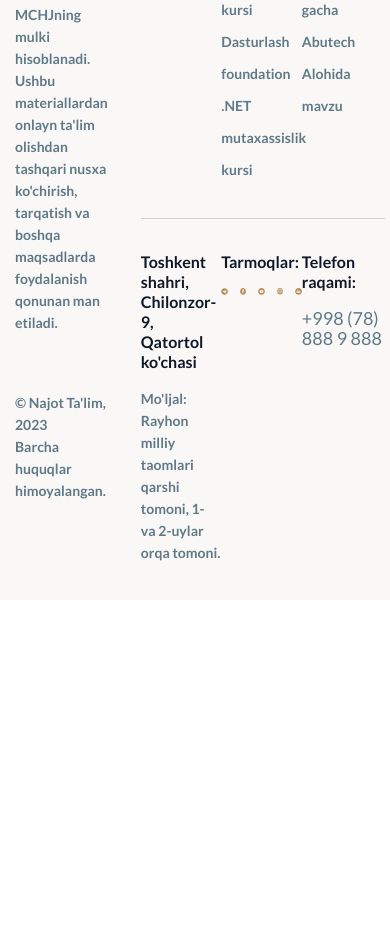
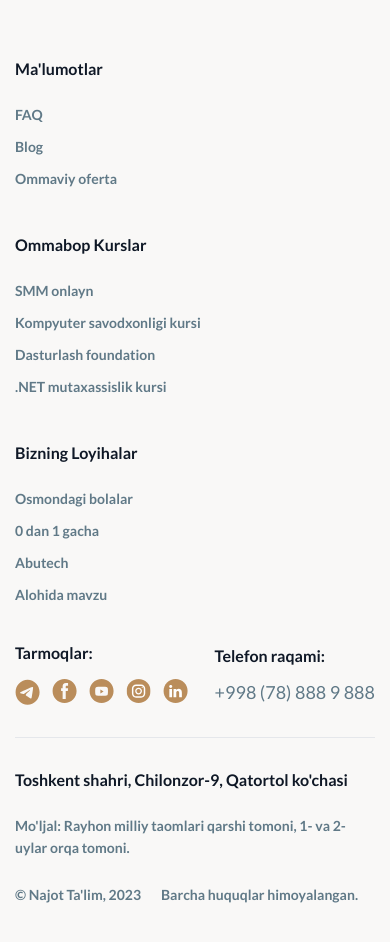
Before and after one commit to Ismoil4432/vuex-team-contest-4, a Vue app: page / in a window 390 px wide. Shown: the part 5523-6465 px from the top of the page. Before the commit the page ends 6123 px from the top, so only its background shows below. Built offline with nearby package versions, Linux system fonts and the light colour scheme.

Commit message:
footerd section responsive done

```diff
--- /dev/null
+++ b/src/components/Footer/Copyright.vue
@@ -0,0 +1,16 @@
+<template>
+  <div class="flex sm:block gap-5">
+    <h4
+      class="font-bold text-[14px] leading-[22px] text-[#607987] lg:mt-[58px]"
+    >
+      © Najot Ta'lim, 2023
+    </h4>
+    <p class="font-semibold text-[14px] leading-[22px] text-[#607987]">
+      Barcha huquqlar himoyalangan.
+    </p>
+  </div>
+</template>
+
+<script setup></script>
+
+<style lang="scss" scoped></style>
--- a/src/components/Footer/Footer.vue
+++ b/src/components/Footer/Footer.vue
@@ -1,8 +1,8 @@
 <template>
   <footer class="bg-[#F9F8F7] pt-[26px] pb-[36px]">
     <Container>
-      <div class="flex gap-[33px]">
-        <div class="flex flex-col w-[255px]">
+      <div class="flex flex-col md:flex-row gap-[33px]">
+        <div class="flex flex-col md:w-[255px]">
           <div>
             <a class="block mb-[16px]" href="/"
               ><img src="/images/logo.svg" alt=""
@@ -15,27 +15,18 @@
             </p>
           </div>
 
-          <div>
-            <h4
-              class="font-bold text-[14px] leading-[22px] text-[#607987] mt-[58px]"
-            >
-              © Najot Ta'lim, 2023
-            </h4>
-            <p class="font-semibold text-[14px] leading-[22px] text-[#607987]">
-              Barcha huquqlar himoyalangan.
-            </p>
-          </div>
+          <Copyright class="hidden lg:block" />
         </div>
 
-        <div class="w-[75%]">
-          <div class="flex pb-[32px]">
-            <div class="w-[33%]">
+        <div class="md:w-[75%]">
+          <div class="sm:grid grid-cols-3 gap-5 pb-[32px]">
+            <div class="">
               <h3
-                class="font-bold text-[16px] leading-[20px] text-[#0F1826] mt-[10px]"
+                class="font-bold text-[16px] leading-[20px] text-[#0F1826] mt-10 sm:mt-[10px]"
               >
                 Ma'lumotlar
               </h3>
-              <ul class="mt-[34px]">
+              <ul class="mt-5 sm:mt-[34px]">
                 <li>
                   <a
                     class="font-semibold text-[14px] leading-[32px] text-[#607987] block hover:underline"
@@ -60,13 +51,13 @@
               </ul>
             </div>
 
-            <div class="w-[33%]">
+            <div class="">
               <h3
-                class="font-bold text-[16px] leading-[20px] text-[#0F1826] mt-[10px]"
+                class="font-bold text-[16px] leading-[20px] text-[#0F1826] mt-10 sm:mt-[10px]"
               >
                 Ommabop Kurslar
               </h3>
-              <ul class="mt-[34px]">
+              <ul class="mt-5 sm:mt-[34px]">
                 <li>
                   <a
                     class="font-semibold text-[14px] leading-[32px] text-[#607987] block hover:underline"
@@ -98,13 +89,13 @@
               </ul>
             </div>
 
-            <div class="w-[33%]">
+            <div class="">
               <h3
-                class="font-bold text-[16px] leading-[20px] text-[#0F1826] mt-[10px]"
+                class="font-bold text-[16px] leading-[20px] text-[#0F1826] mt-10 sm:mt-[10px]"
               >
                 Bizning Loyihalar
               </h3>
-              <ul class="mt-[34px]">
+              <ul class="mt-5 sm:mt-[34px]">
                 <li>
                   <a
                     class="font-semibold text-[14px] leading-[32px] text-[#607987] block hover:underline"
@@ -137,61 +128,27 @@
             </div>
           </div>
 
-          <div class="flex border-t border-[#81755C4D] pt-[33px]">
-            <div class="w-[33%]">
-              <h3
-                class="font-bold text-[16px] leading-[20px] text-[#0F1826] mb-[16px] mr-[20px]"
-              >
-                Toshkent shahri, Chilonzor-9, Qatortol ko'chasi
-              </h3>
-              <p
-                class="font-semibold text-[14px] leading-[22px] text-[#607987]"
-              >
-                Mo'ljal: Rayhon milliy taomlari qarshi tomoni, 1- va 2-uylar
-                orqa tomoni.
-              </p>
-            </div>
+          <div
+            class="grid-cols-3 gap-5 lg:border-t border-[#81755C4D] pt-[33px] hidden lg:grid"
+          >
+            <Location />
 
-            <div class="w-[33%]">
-              <h3
-                class="font-bold text-[16px] leading-[20px] text-[#0F1826] mb-[16px]"
-              >
-                Tarmoqlar:
-              </h3>
-              <ul class="flex gap-[12px]">
-                <li>
-                  <a href="#"><img src="/images/link-telegram.svg" alt="" /></a>
-                </li>
-                <li>
-                  <a href="#"><img src="/images/link-facebook.svg" alt="" /></a>
-                </li>
-                <li>
-                  <a href="#"><img src="/images/link-you-tube.svg" alt="" /></a>
-                </li>
-                <li>
-                  <a href="#"
-                    ><img src="/images/link-instagram.svg" alt=""
-                  /></a>
-                </li>
-                <li>
-                  <a href="#"><img src="/images/link-linkedin.svg" alt="" /></a>
-                </li>
-              </ul>
-            </div>
+            <SocialMedia />
 
-            <div class="w-[33%]">
-              <h3
-                class="font-bold text-[16px] leading-[20px] text-[#0F1826] mb-[16px]"
-              >
-                Telefon raqami:
-              </h3>
-              <a
-                class="font-medium text-[18px] leading-[20px] text-[#607987] block hover:underline"
-                href="tel:+998788889888"
-                >+998 (78) 888 9 888</a
-              >
-            </div>
+            <Phone />
           </div>
+        </div>
+      </div>
+
+      <div class="block lg:hidden">
+        <div class="flex justify-between items-center gap-5 pb-8">
+          <SocialMedia />
+
+          <Phone />
+        </div>
+
+        <div class="border-t pt-8">
+          <Location />
         </div>
       </div>
     </Container>
--- /dev/null
+++ b/src/components/Footer/Location.vue
@@ -0,0 +1,21 @@
+<template>
+  <div class="block sm:flex lg:block items-center justify-between gap-5">
+    <h3
+      class="font-bold text-[16px] leading-[20px] text-[#0F1826] mb-[25px] sm:mb-0 lg:mb-[16px] lg:mr-[20px]"
+    >
+      Toshkent shahri, Chilonzor-9, Qatortol ko'chasi
+    </h3>
+
+    <p
+      class="font-semibold text-[14px] leading-[22px] text-[#607987] mb-[25px] sm:mb-0"
+    >
+      Mo'ljal: Rayhon milliy taomlari qarshi tomoni, 1- va 2-uylar orqa tomoni.
+    </p>
+
+    <Copyright class="block lg:hidden" />
+  </div>
+</template>
+
+<script setup></script>
+
+<style lang="scss" scoped></style>
--- /dev/null
+++ b/src/components/Footer/Phone.vue
@@ -0,0 +1,19 @@
+<template>
+  <div class="block sm:flex lg:block items-center gap-5">
+    <h3
+      class="font-bold text-[16px] leading-[20px] text-[#0F1826] mb-[16px] sm:mb-0 lg:mb-[16px]"
+    >
+      Telefon raqami:
+    </h3>
+    <a
+      class="font-medium text-[18px] leading-[20px] text-[#607987] block hover:underline"
+      href="tel:+998788889888"
+    >
+      +998 (78) 888 9 888
+    </a>
+  </div>
+</template>
+
+<script setup></script>
+
+<style lang="scss" scoped></style>
--- /dev/null
+++ b/src/components/Footer/SocialMedia.vue
@@ -0,0 +1,31 @@
+<template>
+  <div class="block sm:flex lg:block items-center gap-5">
+    <h3
+      class="font-bold text-[16px] leading-[20px] text-[#0F1826] mb-[16px] sm:mb-0 lg:mb-[16px]"
+    >
+      Tarmoqlar:
+    </h3>
+
+    <ul class="flex gap-[12px]">
+      <li>
+        <a href="#"><img src="/images/link-telegram.svg" alt="" /></a>
+      </li>
+      <li>
+        <a href="#"><img src="/images/link-facebook.svg" alt="" /></a>
+      </li>
+      <li>
+        <a href="#"><img src="/images/link-you-tube.svg" alt="" /></a>
+      </li>
+      <li>
+        <a href="#"><img src="/images/link-instagram.svg" alt="" /></a>
+      </li>
+      <li>
+        <a href="#"><img src="/images/link-linkedin.svg" alt="" /></a>
+      </li>
+    </ul>
+  </div>
+</template>
+
+<script setup></script>
+
+<style lang="scss" scoped></style>
```
Also changed, not shown: vercel.json (added).
